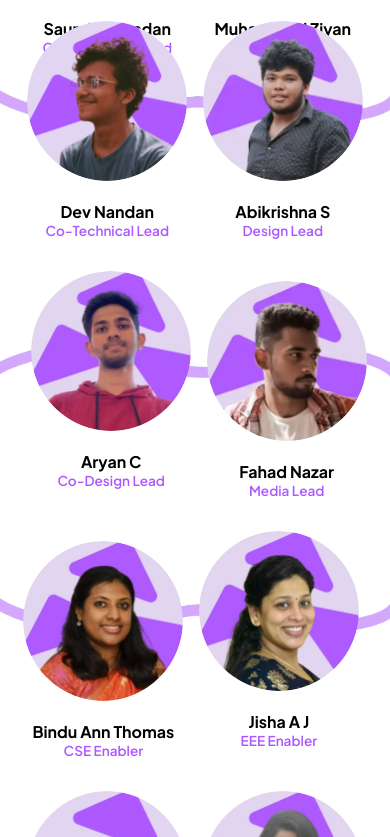
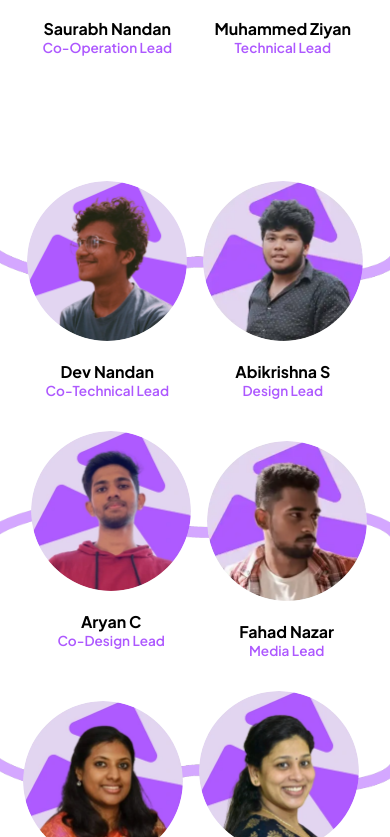
Before and after one commit to aaronrthomas/mulearn-stist, a React (Vite) app: page / in a window 390 px wide. Shown: the part 4492-5329 px from the top of the page. Built offline with nearby package versions, Linux system fonts and the light colour scheme.

Commit message:
team data changed

```diff
--- a/src/Components/Team/Team.module.css
+++ b/src/Components/Team/Team.module.css
@@ -16,7 +16,7 @@
 .teamBodyWrapper {
   position: relative;
   height: 85vh;
-  /* min-height: 700px; */
+  min-height: 700px;
 }
 
 .teamBgLineWrapper {
@@ -233,12 +233,7 @@
   }
 
   .teamBodyWrapper {
-    /* height: 120vh; */
-  }
-
-  .teamBodyWrapper:nth-child(3) {
-    height: fit-content;
-    top: -16rem;
+    height: 120vh;
   }
 
   .teamBgLineWrapper {
@@ -306,11 +301,6 @@
     left: 20%;
   }
 
-  .teamBodyWrapper:nth-child(3) {
-    height: 70vh;
-    top: -10rem;
-  }
-
   .team8 {
     margin-top: 610px;
 
@@ -321,11 +311,6 @@
 @media screen and (max-width: 780px) {
   .teamBodyWrapper {
     height: 105vh;
-  }
-
-  .teamBodyWrapper:nth-child(3) {
-    height: 60vh;
-    top: -14rem;
   }
 
   .teamBgLineWrapper > :nth-child(3) {
@@ -407,11 +392,6 @@
     height: 120vh;
   }
 
-  .teamBodyWrapper:nth-child(3) {
-    height: 150vh;
-    top: 3rem;
-  }
-
   .teamBgLineWrapper > :nth-child(4) {
     display: block;
   }
@@ -488,11 +468,6 @@
     margin-top: -120px;
     top: 0;
     left: 7%;
-  }
-
-  .teamBodyWrapper:nth-child(3) {
-    height: fit-content;
-    top: -10rem;
   }
 
   .team2 {
```
